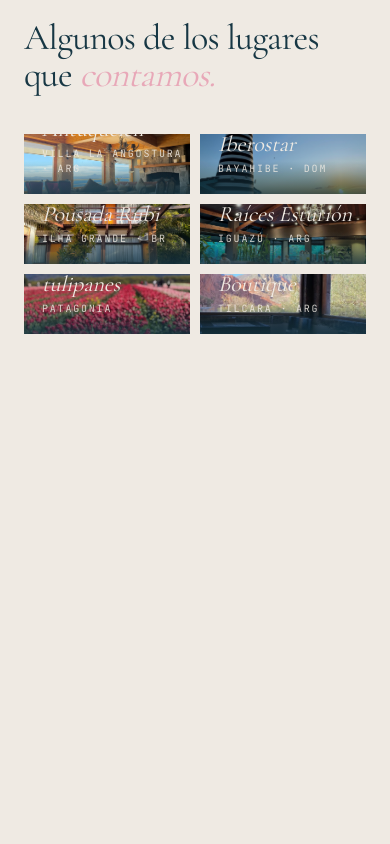
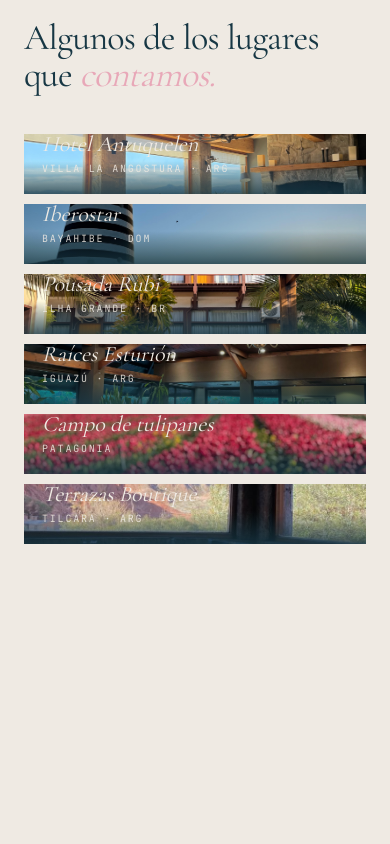
Before and after one commit to FranLuciano04/brescia-landing, a Next.js app: page / in a window 390 px wide. Shown: the part 5000-5844 px from the top of the page. Built offline with nearby package versions, Linux system fonts and the light colour scheme.

Commit message:
Portfolio single column on mobile

```diff
--- a/app/globals.css
+++ b/app/globals.css
@@ -232,8 +232,8 @@
     margin-bottom: 40px !important;
   }
   .port-grid {
-    grid-template-columns: 1fr 1fr !important;
-    grid-auto-rows: 320px !important;
+    grid-template-columns: 1fr !important;
+    grid-auto-rows: 380px !important;
     gap: 10px !important;
   }
   .port-1, .port-2, .port-3, .port-4, .port-5, .port-6 {
```
